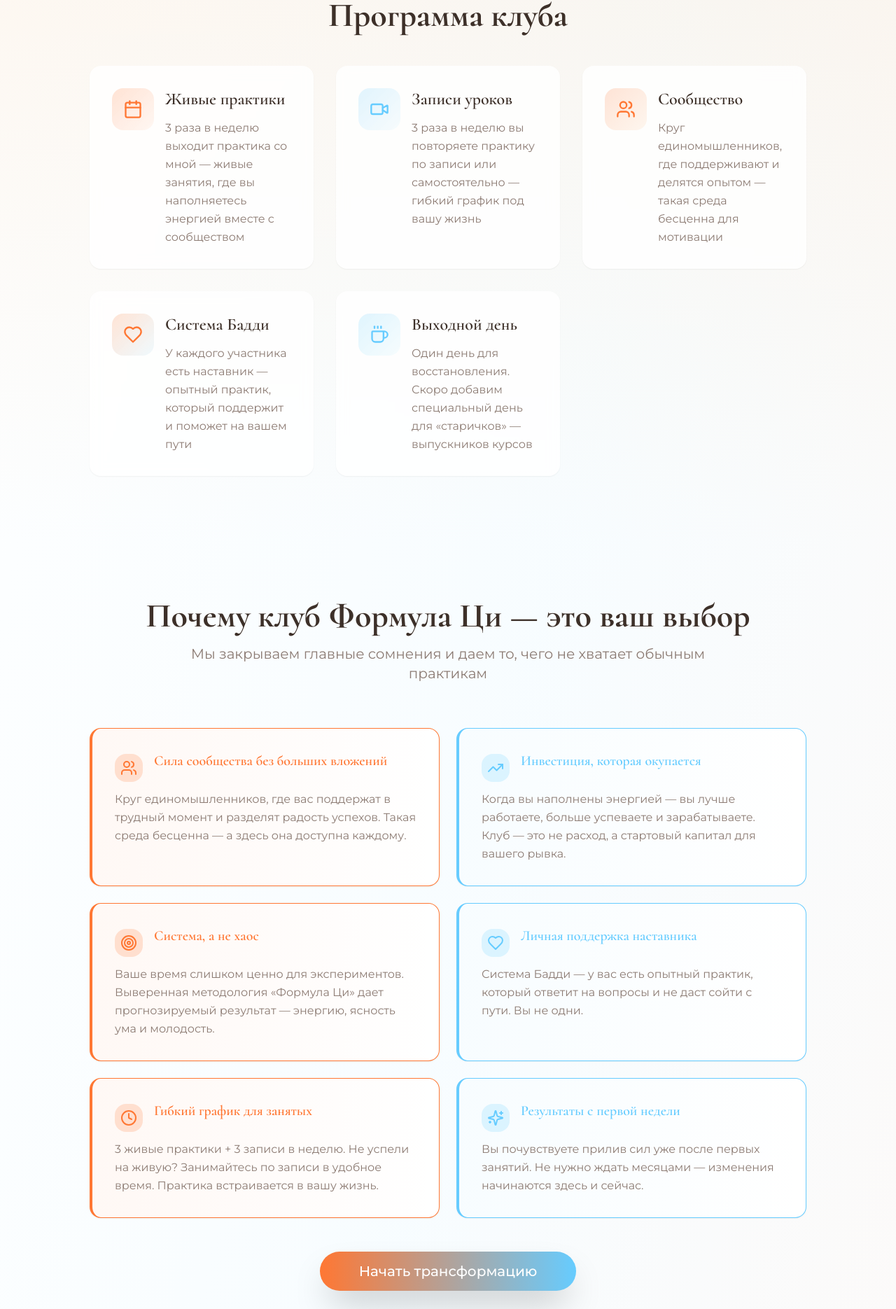
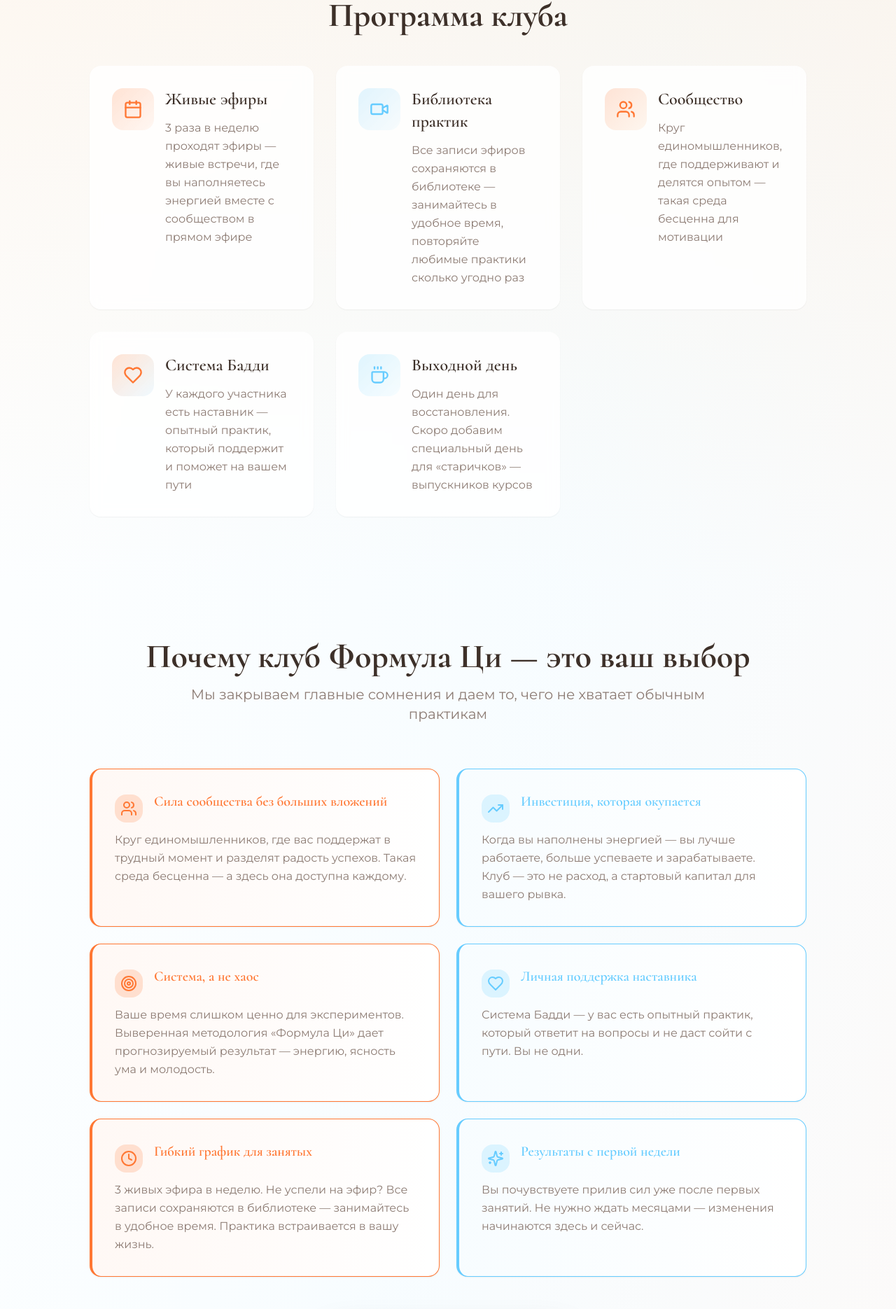
Before and after one commit to pr-poehali-dev/formula-qi-landing-page, a React (Vite) app: page / in a window 1280 px wide. Shown: the part 1394-3264 px from the top of the page at 70% size. Built offline with nearby package versions, Linux system fonts and the light colour scheme.

Commit message:
feat: Практики, эфиры и библиотека записей

```diff
--- a/src/pages/Index.tsx
+++ b/src/pages/Index.tsx
@@ -76,10 +76,10 @@ const Index = () => {
                   <Icon name="Calendar" size={28} className="text-primary" />
                 </div>
                 <div>
-                  <h3 className="font-serif text-2xl font-semibold mb-3">Живые практики</h3>
+                  <h3 className="font-serif text-2xl font-semibold mb-3">Живые эфиры</h3>
                   <p className="text-muted-foreground leading-relaxed">
-                    3 раза в неделю выходит практика со мной — живые занятия,
-                    где вы наполняетесь энергией вместе с сообществом
+                    3 раза в неделю проходят эфиры — живые встречи,
+                    где вы наполняетесь энергией вместе с сообществом в прямом эфире
                   </p>
                 </div>
               </div>
@@ -91,10 +91,10 @@ const Index = () => {
                   <Icon name="Video" size={28} className="text-secondary" />
                 </div>
                 <div>
-                  <h3 className="font-serif text-2xl font-semibold mb-3">Записи уроков</h3>
+                  <h3 className="font-serif text-2xl font-semibold mb-3">Библиотека практик</h3>
                   <p className="text-muted-foreground leading-relaxed">
-                    3 раза в неделю вы повторяете практику по записи или самостоятельно —
-                    гибкий график под вашу жизнь
+                    Все записи эфиров сохраняются в библиотеке — занимайтесь в удобное время,
+                    повторяйте любимые практики сколько угодно раз
                   </p>
                 </div>
               </div>
@@ -230,8 +230,8 @@ const Index = () => {
                 </h3>
               </div>
               <p className="text-muted-foreground leading-relaxed">
-                3 живые практики + 3 записи в неделю. Не успели на живую?
-                Занимайтесь по записи в удобное время. Практика встраивается в вашу жизнь.
+                3 живых эфира в неделю. Не успели на эфир?
+                Все записи сохраняются в библиотеке — занимайтесь в удобное время. Практика встраивается в вашу жизнь.
               </p>
             </Card>
 
@@ -310,21 +310,21 @@ const Index = () => {
             <div className="space-y-6">
               <div className="flex items-start gap-4">
                 <div className="bg-primary/10 p-2 rounded-full mt-1">
-                  <Icon name="Star" size={20} className="text-primary" />
+                  <Icon name="Radio" size={20} className="text-primary" />
                 </div>
                 <div>
-                  <h4 className="font-semibold text-lg mb-1">Живые практики с ведущим</h4>
-                  <p className="text-muted-foreground">3 раза в неделю — онлайн-занятия в реальном времени</p>
+                  <h4 className="font-semibold text-lg mb-1">Живые эфиры</h4>
+                  <p className="text-muted-foreground">3 раза в неделю — встречи в прямом эфире с ведущим</p>
                 </div>
               </div>
 
               <div className="flex items-start gap-4">
                 <div className="bg-secondary/10 p-2 rounded-full mt-1">
-                  <Icon name="Play" size={20} className="text-secondary" />
+                  <Icon name="Library" size={20} className="text-secondary" />
                 </div>
                 <div>
-                  <h4 className="font-semibold text-lg mb-1">Практика по записи</h4>
-                  <p className="text-muted-foreground">3 раза в неделю — самостоятельно или по видеозаписям</p>
+                  <h4 className="font-semibold text-lg mb-1">Библиотека практик</h4>
+                  <p className="text-muted-foreground">Все записи эфиров доступны 24/7 — занимайтесь когда удобно</p>
                 </div>
               </div>
 
@@ -356,11 +356,11 @@ const Index = () => {
             <ul className="text-left space-y-3 mb-8">
               <li className="flex items-center gap-3">
                 <Icon name="Check" size={20} className="text-primary flex-shrink-0" />
-                <span>3 живые практики в неделю</span>
+                <span>3 живых эфира в неделю</span>
               </li>
               <li className="flex items-center gap-3">
                 <Icon name="Check" size={20} className="text-primary flex-shrink-0" />
-                <span>Доступ ко всем записям</span>
+                <span>Библиотека всех записей эфиров</span>
               </li>
               <li className="flex items-center gap-3">
                 <Icon name="Check" size={20} className="text-primary flex-shrink-0" />
```
